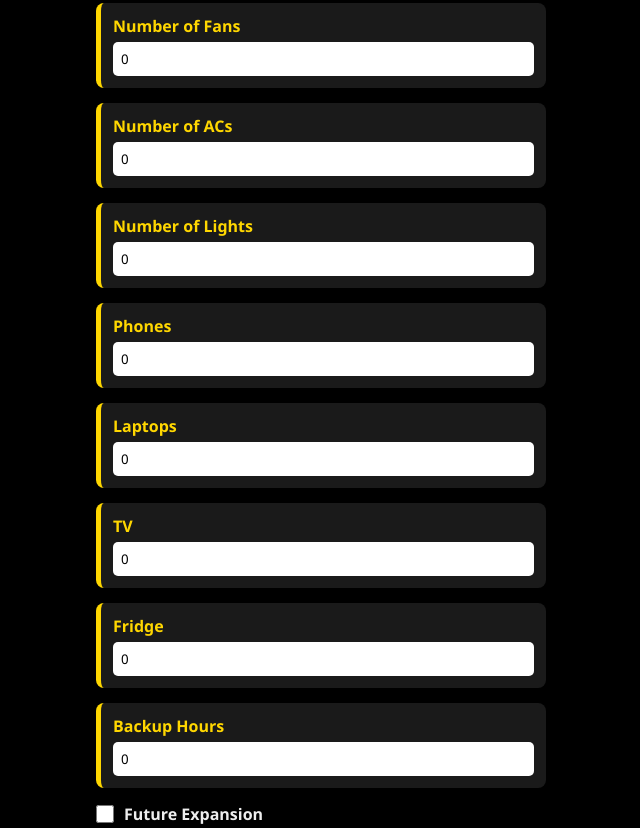
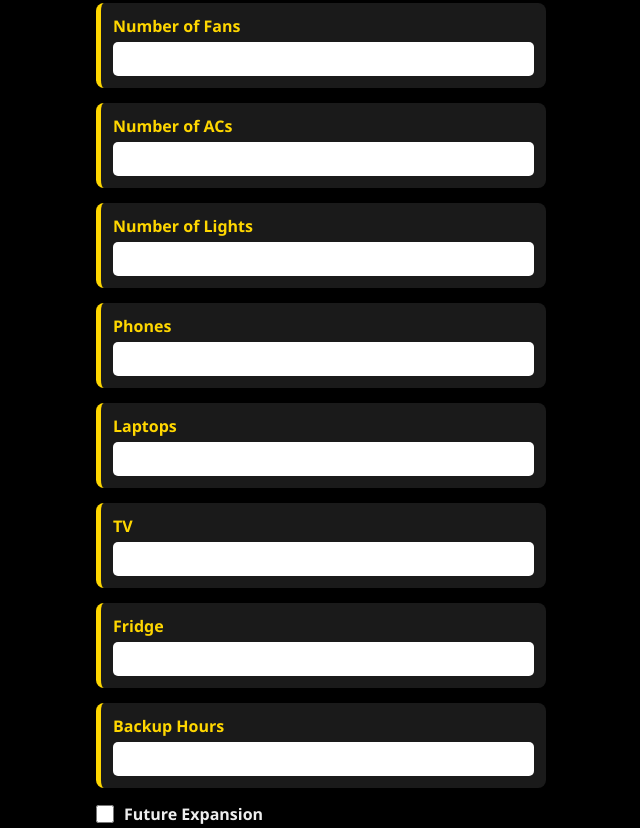
Before and after one commit to n4345446-netizen/solar-calculator, a plain HTML site: page index.html in a window 1280 px wide. Shown: the part 3984-4812 px from the top of the page, without its empty margins (319-959 px from the left). Drawn offline with Linux system fonts and the light colour scheme; a small style sheet from the web is missing.

Commit message:
Update index.html

```diff
--- a/index.html
+++ b/index.html
@@ -66,42 +66,42 @@
   <div class="calculator">
     <div class="input-card">
       <label>Number of Fans</label>
-      <input type="number" id="fans" value="0">
+      <input type="number" id="fans" value="o">
     </div>
 
     <div class="input-card">
       <label>Number of ACs</label>
-      <input type="number" id="acs" value="0">
+      <input type="number" id="acs" value="o">
     </div>
 
     <div class="input-card">
       <label>Number of Lights</label>
-      <input type="number" id="lights" value="0">
+      <input type="number" id="lights" value="o">
     </div>
 
     <div class="input-card">
       <label>Phones</label>
-      <input type="number" id="phones" value="0">
+      <input type="number" id="phones" value="o">
     </div>
 
     <div class="input-card">
       <label>Laptops</label>
-      <input type="number" id="laptops" value="0">
+      <input type="number" id="laptops" value="o">
     </div>
 
     <div class="input-card">
       <label>TV</label>
-      <input type="number" id="tv" value="0">
+      <input type="number" id="tv" value="o">
     </div>
 
     <div class="input-card">
       <label>Fridge</label>
-      <input type="number" id="fridge" value="0">
+      <input type="number" id="fridge" value="o">
     </div>
 
     <div class="input-card">
       <label>Backup Hours</label>
-      <input type="number" id="hours" value="0">
+      <input type="number" id="hours" value="o">
     </div>
 
     <!-- Future Expansion checkbox -->
```
